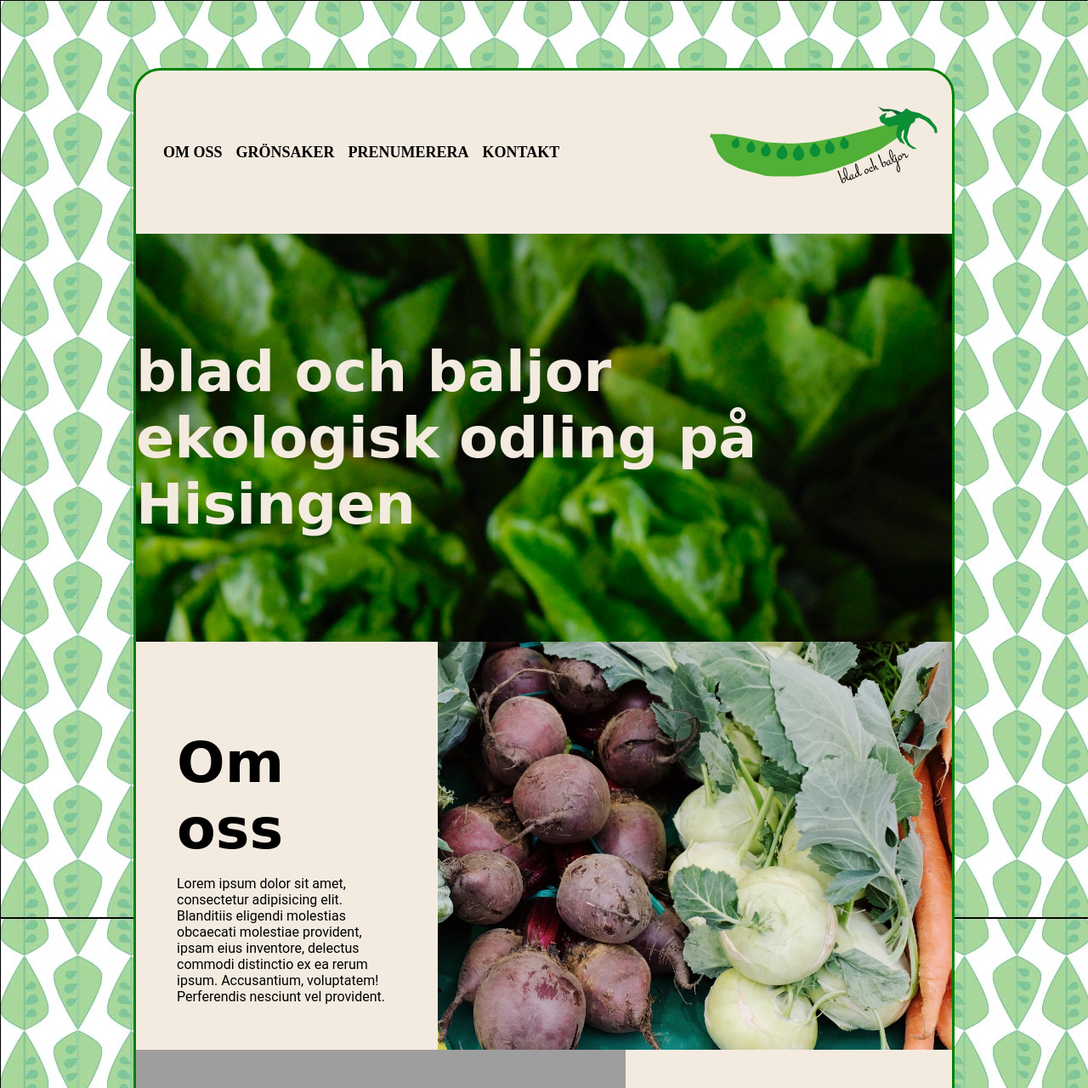
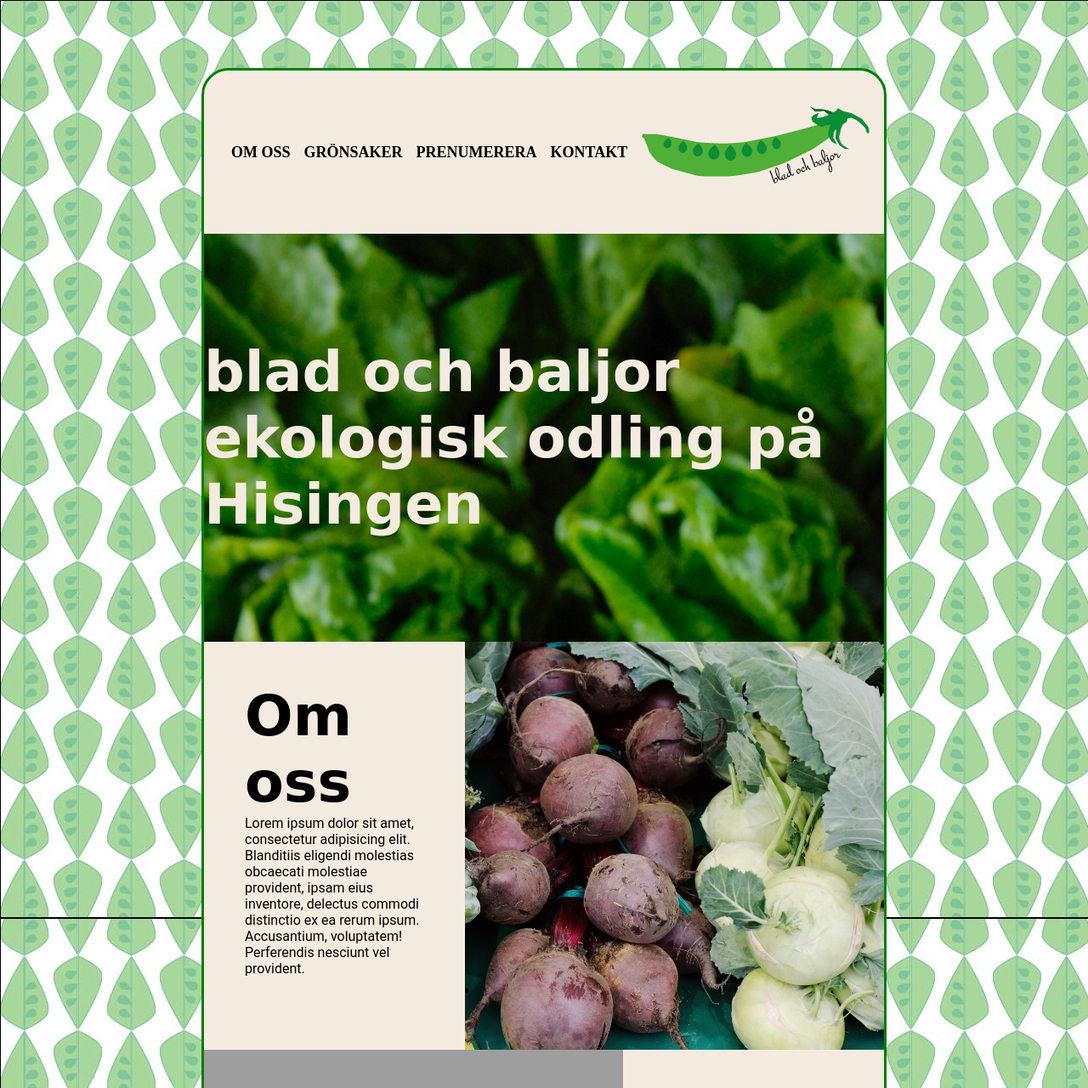
Before and after one commit to lisapaajarvi/bladochbaljor, a plain HTML site: page index.html in a window 1280 px wide. Shown: the top 1280 px of the page at 85% size. Drawn offline with Linux system fonts and the light colour scheme; grey boxes are pictures that could not be loaded.

Commit message:
tablet css

```diff
--- a/desktop.css
+++ b/desktop.css
@@ -1,3 +1,10 @@
+
+* {
+    margin: 0;
+    padding: 0;
+    overflow-x: hidden;
+}
+
 body {
     padding: 0;
     margin: 0;
@@ -10,8 +17,8 @@ body {
 
 .content-box {
     display: flex;
-    width: 80%;
-    max-width: 60rem;
+    width: 90%;
+    max-width: 50rem;
     flex-direction: column;
     margin: auto;
     margin-top: 5rem;
@@ -32,6 +39,7 @@ body {
 .menu-box {
     display: flex;
     justify-content: space-evenly;
+    flex-wrap: wrap;
 }
 
 .menu-item {
--- a/index.html
+++ b/index.html
@@ -5,6 +5,7 @@
     <meta http-equiv="X-UA-Compatible" content="IE=edge">
     <meta name="viewport" content="width=device-width, initial-scale=1.0">
     <link rel="stylesheet" href="desktop.css">
+    <link rel="stylesheet" href="tablet.css" media="(max-width: 1024px)">
     <link rel="stylesheet" href="mobile.css" media="(max-width: 640px)">
     <script src="https://kit.fontawesome.com/5fe505aff9.js" crossorigin="anonymous"></script>
     <title>Blad och baljor</title>
--- a/mobile.css
+++ b/mobile.css
@@ -22,20 +22,27 @@
 }
 .row {
     flex-direction: column;
-    height: auto;
+    height: 60rem;
 }
 
 .text-div {
     display: flex;
     flex-direction: column;
-    width: 100%;
-    padding: 1rem;
+    width: 80%;
+    margin: auto;
     height: 30rem;
+    padding: 0;
 }
 
 .image-div {
     width: 100%;
+    height: 30rem;
 }
 h2 {
     font-size: 30pt;
 }
+
+contact {
+    height: 30rem;
+    justify-content:space-around;
+}
--- /dev/null
+++ b/tablet.css
@@ -0,0 +1,3 @@
+.header {
+    flex-direction: column-reverse;
+}
```
